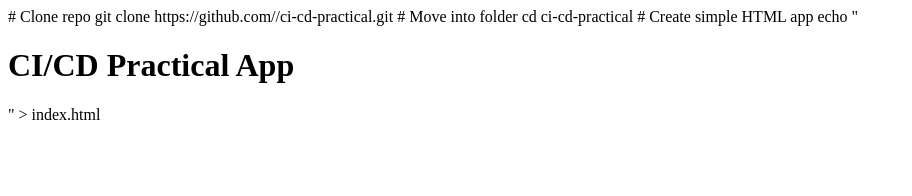
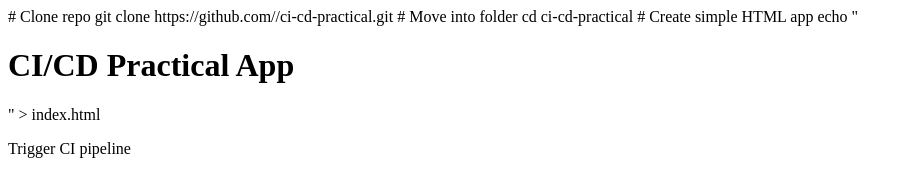
Before and after one commit to KBA7664/ci_cd-practictical, a plain HTML site: page index.html in a window 1280 px wide. Shown: the whole page, without its empty margins (0-912 px from the left). Drawn offline with Linux system fonts and the light colour scheme.

Commit message:
Update index.html

```diff
--- a/index.html
+++ b/index.html
@@ -6,3 +6,4 @@ cd ci-cd-practical
 
 # Create simple HTML app
 echo "<h1>CI/CD Practical App</h1>" > index.html
+  <p>Trigger CI pipeline</p>
```
